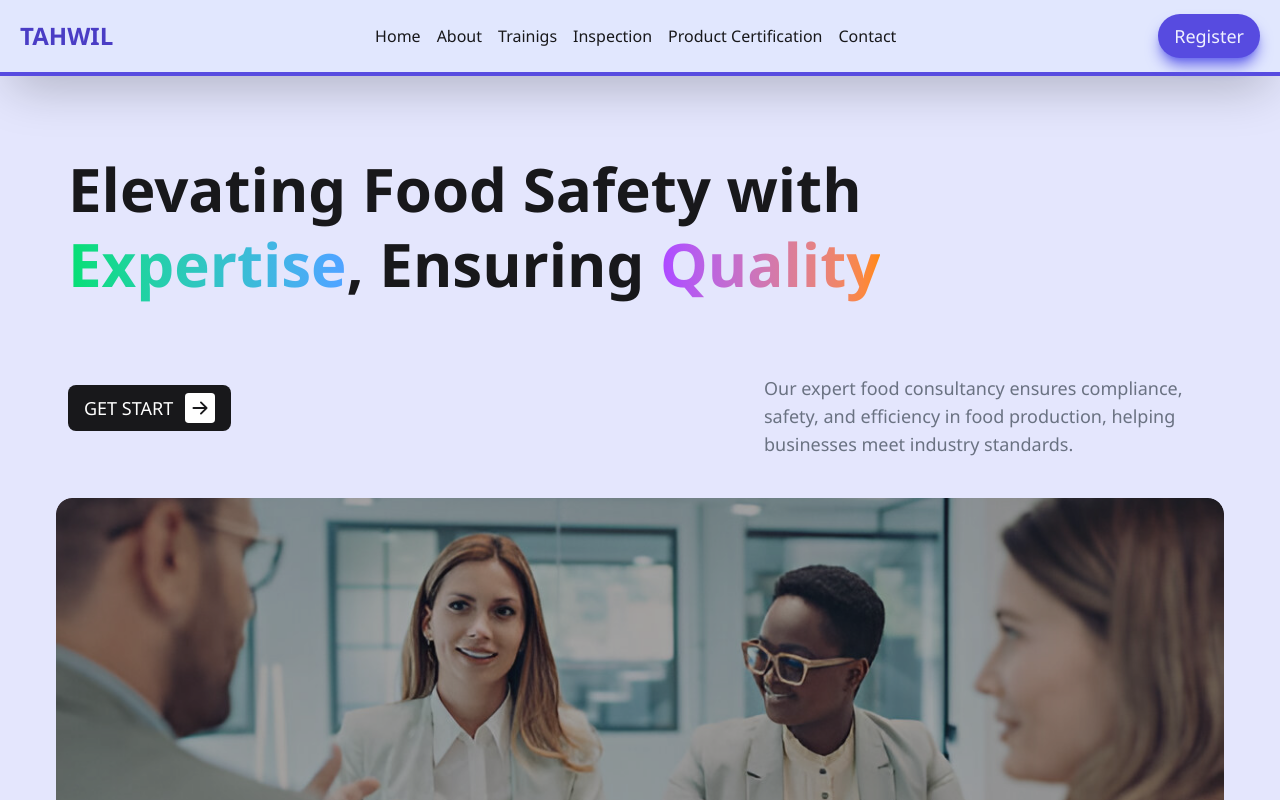
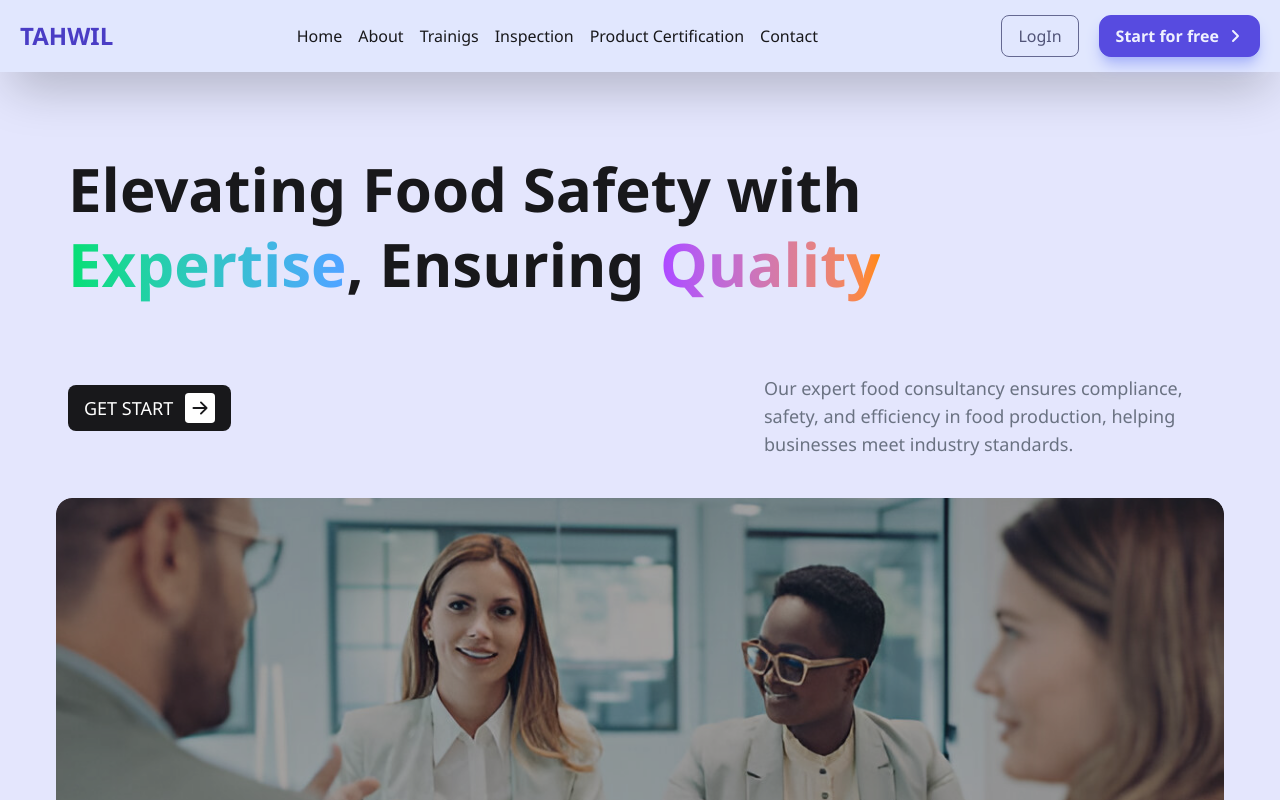
Before and after one commit to TanveerSP/tahwil-food-consultancy-, a React (Vite) app: page / in a window 1280 px wide. Shown: the top 800 px of the page. Built offline with nearby package versions, Linux system fonts and the light colour scheme.

Commit message:
changes in app.js add suspance and lazy loading on first and reload render show spinner and also make signUp/login btn

```diff
--- a/src/App.jsx
+++ b/src/App.jsx
@@ -1,19 +1,39 @@
+import React, { Suspense, lazy, useState, useEffect } from "react";
 import { Route, Routes } from "react-router-dom";
 import "./App.css";
 import Navbar from "./components/common/Navbar";
-import Home from "./pages/Home";
 import Error from "./pages/Error";
 import About from "./pages/About";
+import Loader from "./components/common/Loader";
+
+const Home = lazy(() => import("./pages/Home"));
 
 function App() {
+  const [isLoading, setIsLoading] = useState(true);
+
+  useEffect(() => {
+    // Set a delay before rendering the page (e.g., 3 seconds)
+    const timer = setTimeout(() => {
+      setIsLoading(false);
+    }, 3000);
+
+    return () => clearTimeout(timer); // Cleanup function
+  }, []);
+
   return (
     <div className="w-screen bg-titan-white-100 relative min-h-screen max-w-[100vw] flex flex-col">
+      {isLoading ? (
+        <Loader /> // Show Loader for 3 seconds
+      ) : (
+        <Suspense fallback={<Loader />}>
           <Navbar />
           <Routes>
             <Route path="/" element={<Home />} />
             <Route path="/about" element={<About />} />
             <Route path="*" element={<Error />} />
           </Routes>
+        </Suspense>
+      )}
     </div>
   );
 }
--- /dev/null
+++ b/src/components/common/Loader.jsx
@@ -0,0 +1,21 @@
+import React from "react";
+
+const Loader = () => {
+  return (
+    <div className="flex justify-center items-center h-screen bg-titan-white-100">
+      <div class="flex flex-auto flex-col justify-center items-center p-4 md:p-5">
+        <div class="flex justify-center">
+          <div
+            class="animate-spin inline-block size-10 border-[4px] border-current border-t-transparent text-chetwode-blue-600 rounded-full"
+            role="status"
+            aria-label="loading"
+          >
+            <span class="sr-only">Loading...</span>
+          </div>
+        </div>
+      </div>
+    </div>
+  );
+};
+
+export default Loader;
--- a/src/components/common/Navbar.jsx
+++ b/src/components/common/Navbar.jsx
@@ -5,6 +5,7 @@ import NavItem from "./NavItem";
 import navLinksData from "../../data/navLinksData";
 import AuthBtn from "../ui/AuthBtn";
 import { motion, useScroll } from "framer-motion";
+import LogInBtn from "../ui/LogInBtn";
 
 const Navbar = () => {
   const { scrollYProgress } = useScroll(); // Track scroll progress
@@ -16,7 +17,9 @@ const Navbar = () => {
         <div className="flex w-full mx-auto rounded-2xl px-5 items-center justify-between">
           {/* First Div */}
           <Link to={"/"}>
-            <div className="text-2xl text-chetwode-blue-700 font-bold">TAHWIL</div>
+            <div className="text-2xl text-chetwode-blue-700 font-bold">
+              TAHWIL
+            </div>
           </Link>
 
           {/* Second Div */}
@@ -32,8 +35,16 @@ const Navbar = () => {
 
           {/* Third Div */}
           <div className="flex gap-x-4 items-center justify-center">
-            <div>
-              <AuthBtn props={"Register"} />
+            {/* Auth Btn */}
+            <div className="flex items-center gap-x-5 justify-between">
+              <Link to={"/login"}>
+                 <LogInBtn
+                 text={"LogIn"}
+                 />
+              </Link>
+              <Link to={"/sign-up"}>
+                <AuthBtn text={"Start for free"} />
+              </Link>
             </div>
 
             {/* Mobile navigation */}
--- a/src/components/ui/AuthBtn.jsx
+++ b/src/components/ui/AuthBtn.jsx
@@ -1,13 +1,16 @@
-import React from 'react'
+import React from "react";
+import { FaAngleRight } from "react-icons/fa6";
 
-const AuthBtn = ({props}) => {
+const AuthBtn = ({ text = "Click Me", onclick }) => {
   return (
     <button
-    className='py-2 px-4 text-lg rounded-3xl bg-chetwode-blue-600 hover:bg-chetwode-blue-700 text-titan-white-50 shadow-lg shadow-chetwode-blue-500'
+      onClick={onclick}
+      className="py-2 px-4 text-md border-[1px] border-chetwode-blue-600 shadow-lg shadow-chetwode-blue-300 font-semibold rounded-xl text-titan-white-50 bg-chetwode-blue-600 flex items-center gap-x-2 transition-shadow duration-300 ease-in-out hover:shadow-none"
     >
-        {props}
+      <span>{text}</span>
+      <FaAngleRight />
     </button>
-  )
-}
+  );
+};
 
-export default AuthBtn
+export default AuthBtn;
--- a/src/components/ui/ButtonDefault.jsx
+++ b/src/components/ui/ButtonDefault.jsx
@@ -1,10 +1,10 @@
 import React from "react";
 import { BsArrowRightSquareFill } from "react-icons/bs";
 
-const ButtonDefault = ({ text = "Click Me", onClick }) => {
+const ButtonDefault = ({ text = "Click Me", onclick }) => {
   return (
     <button
-      onClick={onClick}
+      onClick={onclick}
       className="flex items-center gap-x-3 px-4 py-2 bg-black text-white text-lg font-medium uppercase rounded-lg
                  transition-all duration-200 transform hover:scale-95 hover:bg-mirage-900"
     >
--- /dev/null
+++ b/src/components/ui/LogInBtn.jsx
@@ -0,0 +1,13 @@
+import React from "react";
+
+const LogInBtn = ({ text = "Click Me", onclick }) => {
+  return (
+    <button onClick={onclick}
+    className="py-2 px-4 text-md border-[1px] font-medium rounded-lg text-mirage-600 border-mirage-500 hover:bg-chetwode-blue-600 hover:text-titan-white-50 transition-all ease-in-out duration-300"
+    >
+      <span>{text}</span>
+    </button>
+  );
+};
+
+export default LogInBtn;
```
Lines whose indentation alone changed are shown as unchanged.
